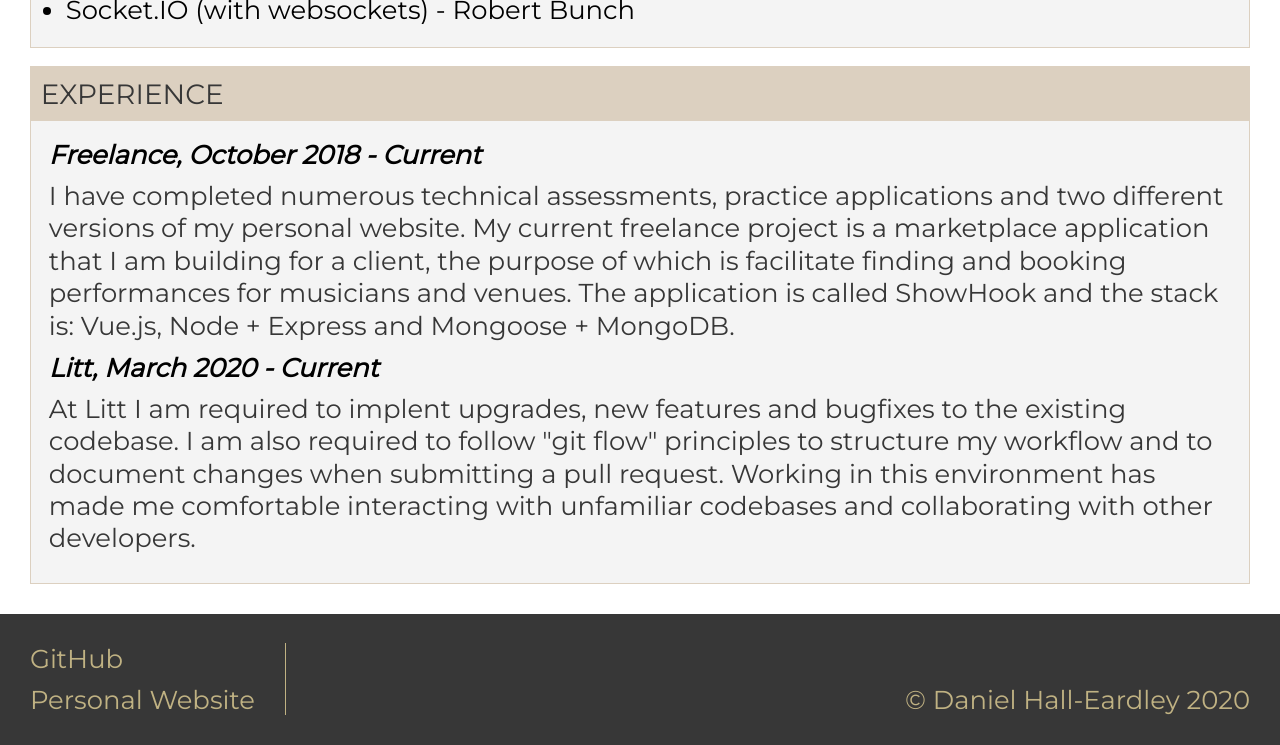
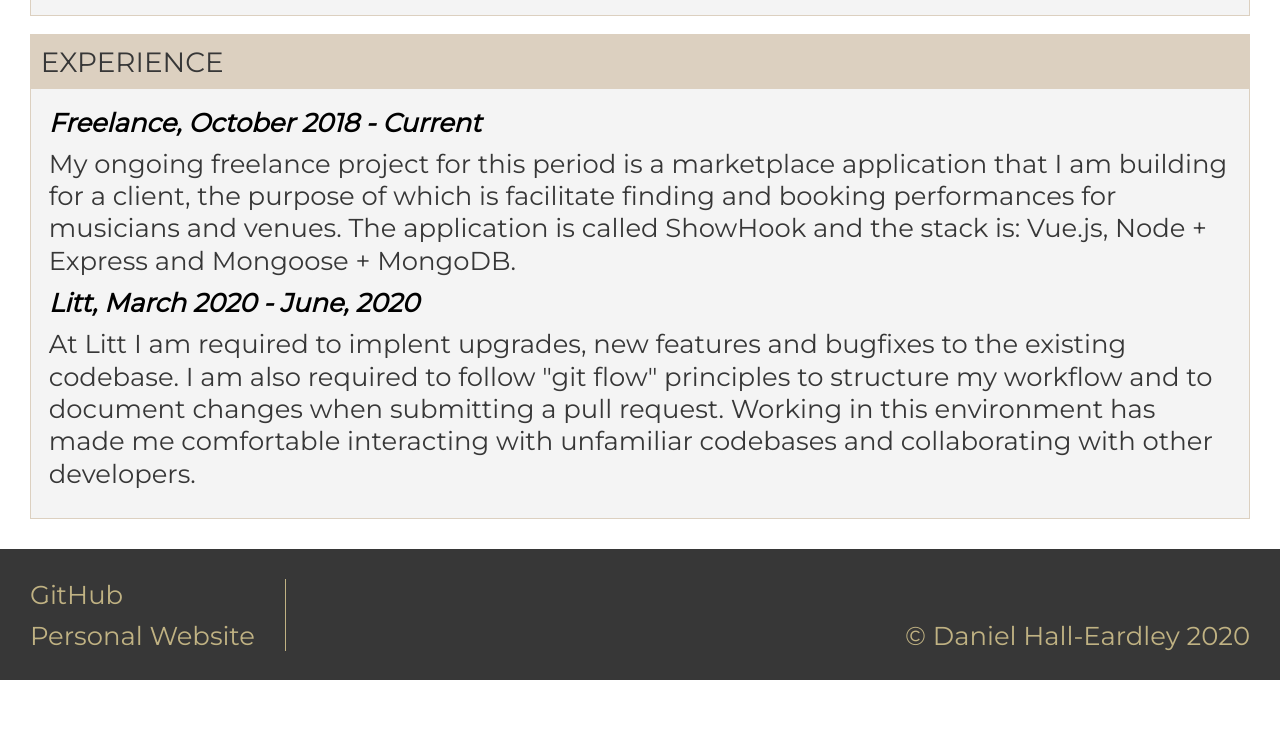
Before and after one commit to DanielHall-Eardley/Resume, a plain HTML site: page public/index.html in a window 1280 px wide. Shown: the part 2076-2821 px from the top of the page. After the commit the page ends 2756 px from the top, so only its background shows below. Drawn offline with Linux system fonts and the light colour scheme.

Commit message:
resume update

```diff
--- a/public/index.html
+++ b/public/index.html
@@ -198,8 +198,7 @@
       I am a web developer looking for employment within a growing and innovative company. I am passionate about web development because of its complex and fluid nature; I have found that I am
       happiest when challenged with complex problems and the need to continually learn/improve on a daily basis. I also
       enjoy the act of creation and web development as a medium has numerous creative possibilities that are growing
-      as the technology continues to evolve. Currently I am contracting for a startup called Litt,
-      an event based social media platform.
+      as the technology continues to evolve.
     </p>
   </section>
   <section class="resume-section">
@@ -258,12 +257,11 @@
     <h3 class="section-heading">Experience</h3>
     <h4 class="paragraph-heading"><i>Freelance, October 2018 - Current</i></h4>
     <p class="experience-paragraph">
-      I have completed numerous technical assessments, practice applications and two different versions of my personal
-      website. My current freelance project is a marketplace application that I am building for a client,
+      My ongoing freelance project for this period is a marketplace application that I am building for a client,
       the purpose of which is facilitate finding and booking performances for musicians and venues.
       The application is called ShowHook and the stack is: Vue.js, Node + Express and Mongoose + MongoDB.
     </p>
-    <h4 class="paragraph-heading"><i>Litt, March 2020 - Current</i></h4>
+    <h4 class="paragraph-heading"><i>Litt, March 2020 - June, 2020</i></h4>
     <p class="experience-paragraph">
       At Litt I am required to implent upgrades, new features and bugfixes to the existing codebase.
       I am also required to follow "git flow" principles to structure my workflow and to document
```
